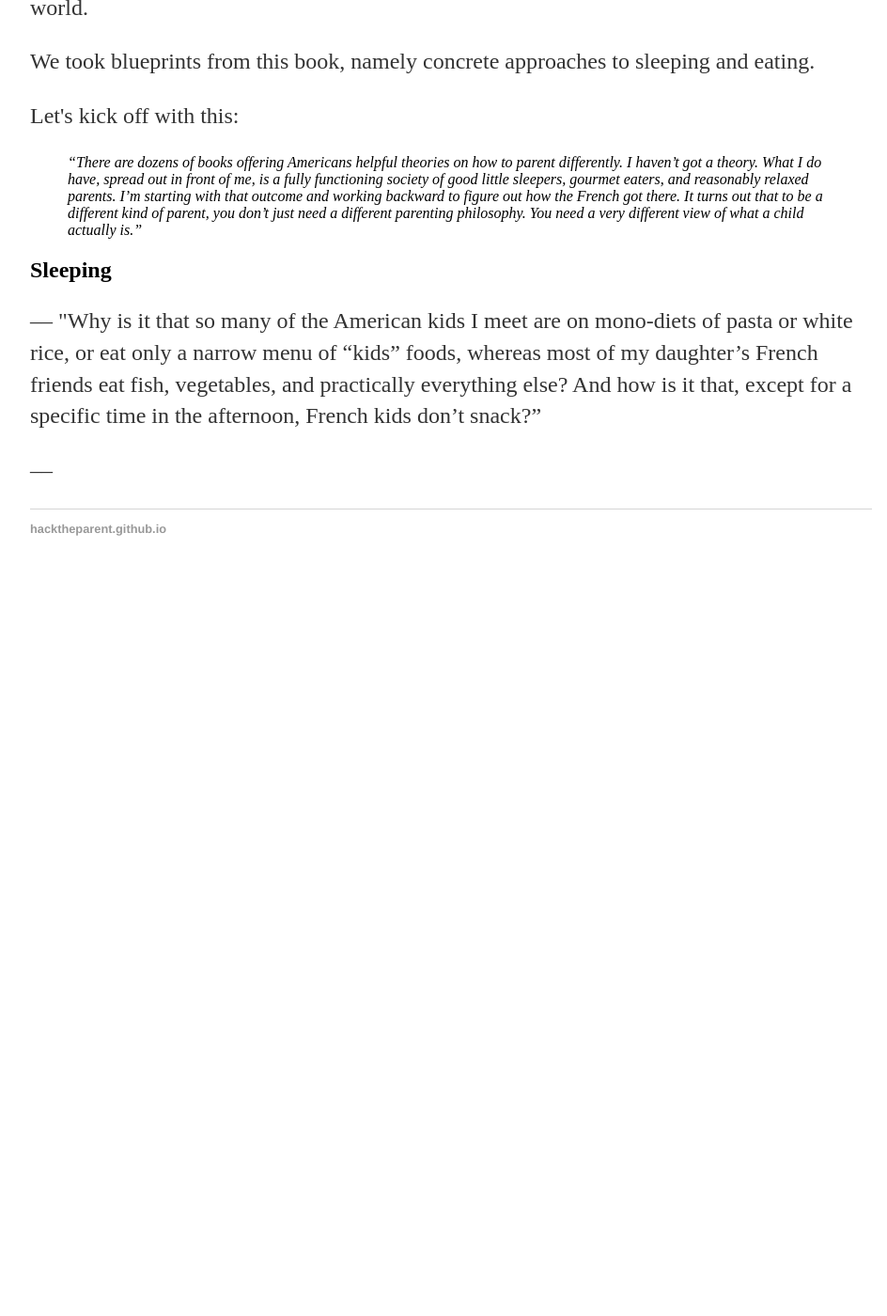
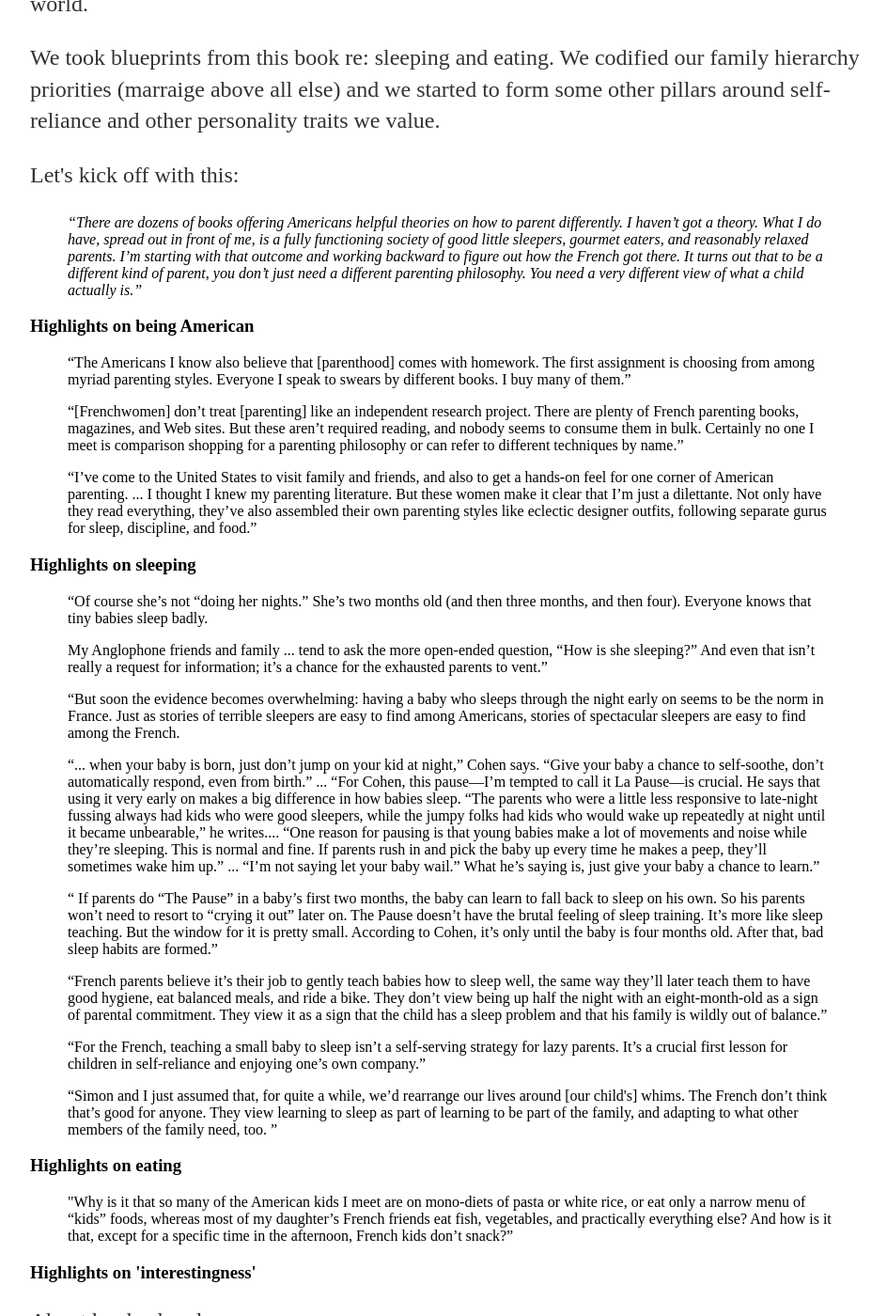
Before and after one commit to hacktheparent/hacktheparent.github.io, a Jekyll site: the page built from posts/bringingupbebe.html, in a window 1280 px wide and 1400 px high, scrolled down 611 px. Shown: the whole window at 94% size, without its empty margins (160-1104 px from the left). Built offline with Jekyll 4.4.1, drawn with Linux system fonts in a browser that asks for light colours; before the commit the page ends 1241 px from its top, so only the background shows below that; some of the changed text lies outside the part shown.

Commit message:
update bringingupbebe.html

```diff
--- a/posts/bringingupbebe.html
+++ b/posts/bringingupbebe.html
@@ -3,17 +3,54 @@ layout: default
 title: Hack the Parent
 ---
 <div class="blurb">
-	<h1>Hack the Parent: Notes and highlights from Bringing up Bebe</h1>
+	<h1>Hack the Parent/h1>
+		<h2>Notes and highlights from Bringing up Bebe<</h2>
 		<p>Bringing up Bebe was the first book I picked up on parenting. I read it in 2012, a full decade before I would have a kid.</p>
   <p>I tell friends to start with this book. It's not preachy or prescriptive, and it's highly entertaining –– American woman marries Englishman, moves to France for reasons, slowly realizes she's raising French children.</p>
   <p>The book made me realize that it's worth learning parenting long before you have a kid. Once you have a kid, you're operating on limited sleep and other suboptimal conditions. Your job as a new parent is keep child alive. If you wish to pick a parenting philosophy or possibly blend your own, the ideal starting line is *not* the starting line –– it's before hello world. </p>
-<p>We took blueprints from this book, namely concrete approaches to sleeping and eating.</p>
+<p>We took blueprints from this book re: sleeping and eating. We codified our family hierarchy priorities (marraige above all else) and we started to form some other pillars around self-reliance and other personality traits we value.</p>
 <p>Let's kick off with this:
 	<blockquote><i>“There are dozens of books offering Americans helpful theories on how to parent differently.
 			I haven’t got a theory. What I do have, spread out in front of me, is a fully functioning society of good little sleepers, gourmet eaters, and reasonably relaxed parents. I’m starting with that outcome and working backward to figure out how the French got there. It turns out that to be a different kind of parent, you don’t just need a different parenting philosophy. You need a very different view of what a child actually is.”</i></blockquote>
-<h2>Sleeping</h2>
-<p>–– "Why is it that so many of the American kids I meet are on mono-diets of pasta or white rice, or eat only a narrow menu of “kids” foods, whereas most of my daughter’s French friends eat fish, vegetables, and practically everything else? And how is it that, except for a specific time in the afternoon, French kids don’t snack?”</p>
-<p>–– </p>
 
+<h3>Highlights on being American</h3>
+
+		<blockquote>“The Americans I know also believe that [parenthood] comes with homework. The first assignment is choosing from among myriad parenting styles. Everyone I speak to swears by different books. I buy many of them.”</blockquote>
+
+		<blockquote>“[Frenchwomen] don’t treat [parenting] like an independent research project. There are plenty of French parenting books, magazines, and Web sites. But these aren’t required reading, and nobody seems to consume them in bulk. Certainly no one I meet is comparison shopping for a parenting philosophy or can refer to different techniques by name.”</blockquote>
+
+		<blockquote>“I’ve come to the United States to visit family and friends, and also to get a hands-on feel for one corner of American parenting. ... I thought I knew my parenting literature. But these women make it clear that I’m just a dilettante. Not only have they read everything, they’ve also assembled their own parenting styles like eclectic designer outfits, following separate gurus for sleep, discipline, and food.”</blockquote>
+
+		<blockquote></blockquote>
+
+<h3>Highlights on sleeping</h3>
+
+		<blockquote>“Of course she’s not “doing her nights.” She’s two months old (and then three months, and then four). Everyone knows that tiny babies sleep badly.</blockquote>
+
+		<blockquote>My Anglophone friends and family ... tend to ask the more open-ended question, “How is she sleeping?” And even that isn’t really a request for information; it’s a chance for the exhausted parents to vent.”</blockquote>
+
+		<blockquote>“But soon the evidence becomes overwhelming: having a baby who sleeps through the night early on seems to be the norm in France. Just as stories of terrible sleepers are easy to find among Americans, stories of spectacular sleepers are easy to find among the French.</blockquote>
+
+		<blockquote>“... when your baby is born, just don’t jump on your kid at night,” Cohen says. “Give your baby a chance to self-soothe, don’t automatically respond, even from birth.” ... “For Cohen, this pause—I’m tempted to call it La Pause—is crucial. He says that using it very early on makes a big difference in how babies sleep. “The parents who were a little less responsive to late-night fussing always had kids who were good sleepers, while the jumpy folks had kids who would wake up repeatedly at night until it became unbearable,” he writes....  “One reason for pausing is that young babies make a lot of movements and noise while they’re sleeping. This is normal and fine. If parents rush in and pick the baby up every time he makes a peep, they’ll sometimes wake him up.” ... “I’m not saying let your baby wail.” What he’s saying is, just give your baby a chance to learn.”</blockquote>
+
+		<blockquote>“ If parents do “The Pause” in a baby’s first two months, the baby can learn to fall back to sleep on his own. So his parents won’t need to resort to “crying it out” later on. The Pause doesn’t have the brutal feeling of sleep training. It’s more like sleep teaching. But the window for it is pretty small. According to Cohen, it’s only until the baby is four months old. After that, bad sleep habits are formed.”</blockquote>
+
+		<blockquote>“French parents believe it’s their job to gently teach babies how to sleep well, the same way they’ll later teach them to have good hygiene, eat balanced meals, and ride a bike. They don’t view being up half the night with an eight-month-old as a sign of parental commitment. They view it as a sign that the child has a sleep problem and that his family is wildly out of balance.”</blockquote>
+
+		<blockquote>“For the French, teaching a small baby to sleep isn’t a self-serving strategy for lazy parents. It’s a crucial first lesson for children in self-reliance and enjoying one’s own company.”</blockquote>
+
+		<blockquote>“Simon and I just assumed that, for quite a while, we’d rearrange our lives around [our child's] whims. The French don’t think that’s good for anyone. They view learning to sleep as part of learning to be part of the family, and adapting to what other members of the family need, too. ”</blockquote>
+
+<h3>Highlights on eating</h3>
+<blockquote>"Why is it that so many of the American kids I meet are on mono-diets of pasta or white rice, or eat only a narrow menu of “kids” foods, whereas most of my daughter’s French friends eat fish, vegetables, and practically everything else? And how is it that, except for a specific time in the afternoon, French kids don’t snack?”</blockquote>
+
+<h3>Highlights on 'interestingness'</h3>
+		<p>About her husband:</p>
+		<blockquotea>“Also to Simon’s credit, nothing about France ever bothers him. He’s in his element being a foreigner. His parents are anthropologists who raised him all over the world and trained him from birth to delight in local customs. He’d lived in six countries (including a year in the United States) by the time he was ten. He acquires languages the way I acquire shoes.”</blockquotea>
+<blockquote>“And I like the idea of having them in Paris, where they’ll be effortlessly bilingual and authentically international. ... they can mention “growing up in Paris” and be instantly cool.”</blockquote>
+
+		<h3>Books mentioned in Bringing up Bebe</h3>
+		<p>–– L’enfant et son sommeil (The Child and His Sleep) by Hélène De Leersnyder</p>
+		<p>–– The New Basics by Michel Cohen</p>
 
 </div><!-- /.blurb -->
```
